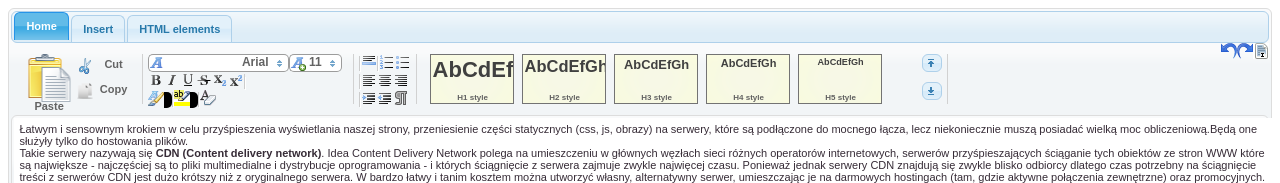
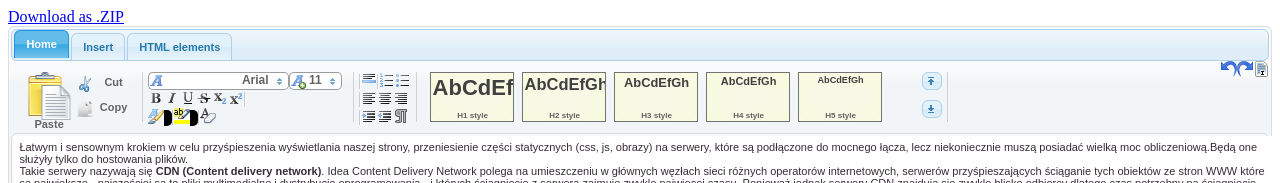
Before and after one commit to bordeux/HTML-5-WYSIWYG-Editor, a plain HTML site: page index.html in a window 1280 px wide. Shown: the top 183 px of the page. Drawn offline with Linux system fonts and the light colour scheme.

```diff
--- a/index.html
+++ b/index.html
@@ -16,6 +16,7 @@
 			padding:5px;
 		}
 	</style>
+
 		<script type="text/javascript">
 			$(function(){
 
@@ -93,6 +94,7 @@
 		</script>
 	</head>
 	<body>
+	<a href="https://github.com/bordeux/HTML-5-WYSIWYG-Editor/zipball/gh-pages">Download as .ZIP</a>
 	<div id="demos">
 	<!-- HTML5WYSIWYG Editor START -->
 		<div class="h5w-main">
```
Also changed, not shown: 1 other file.
